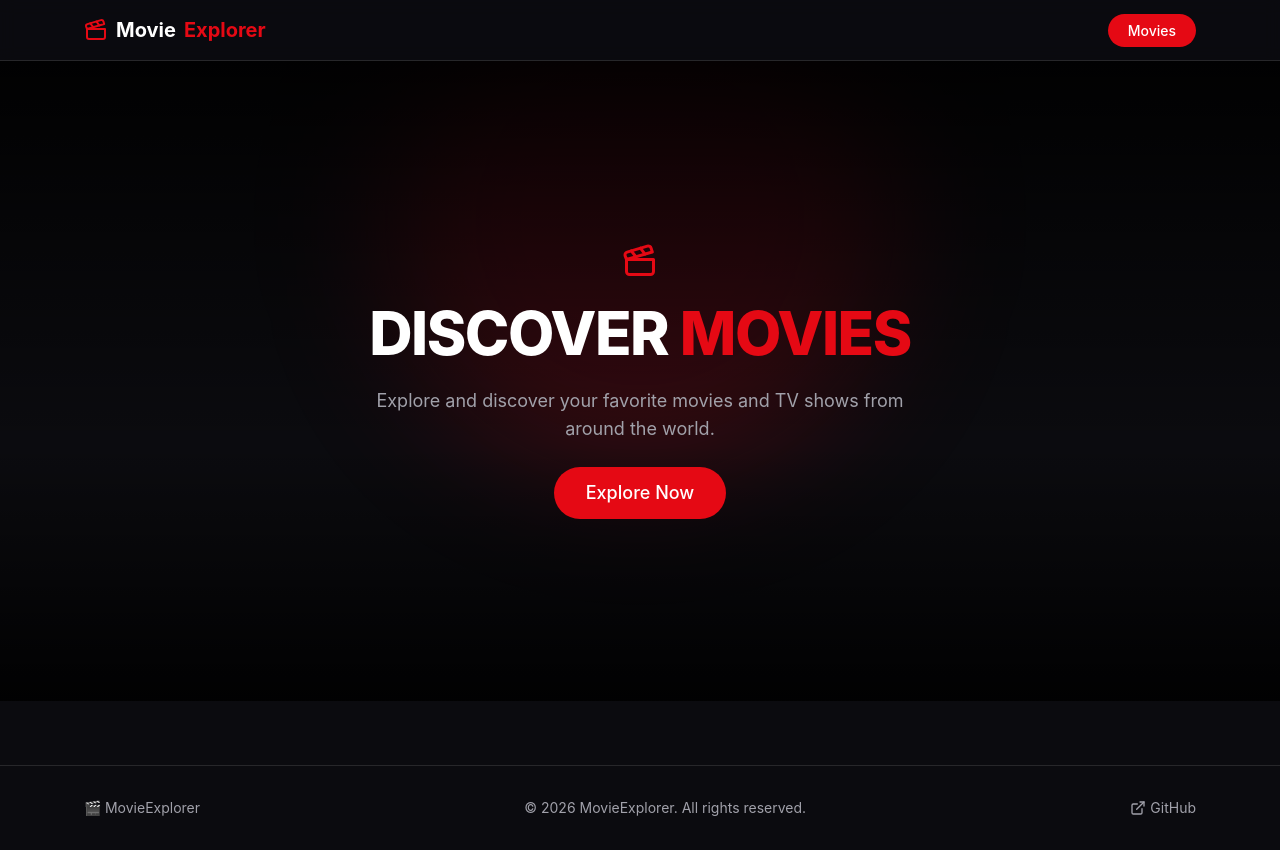
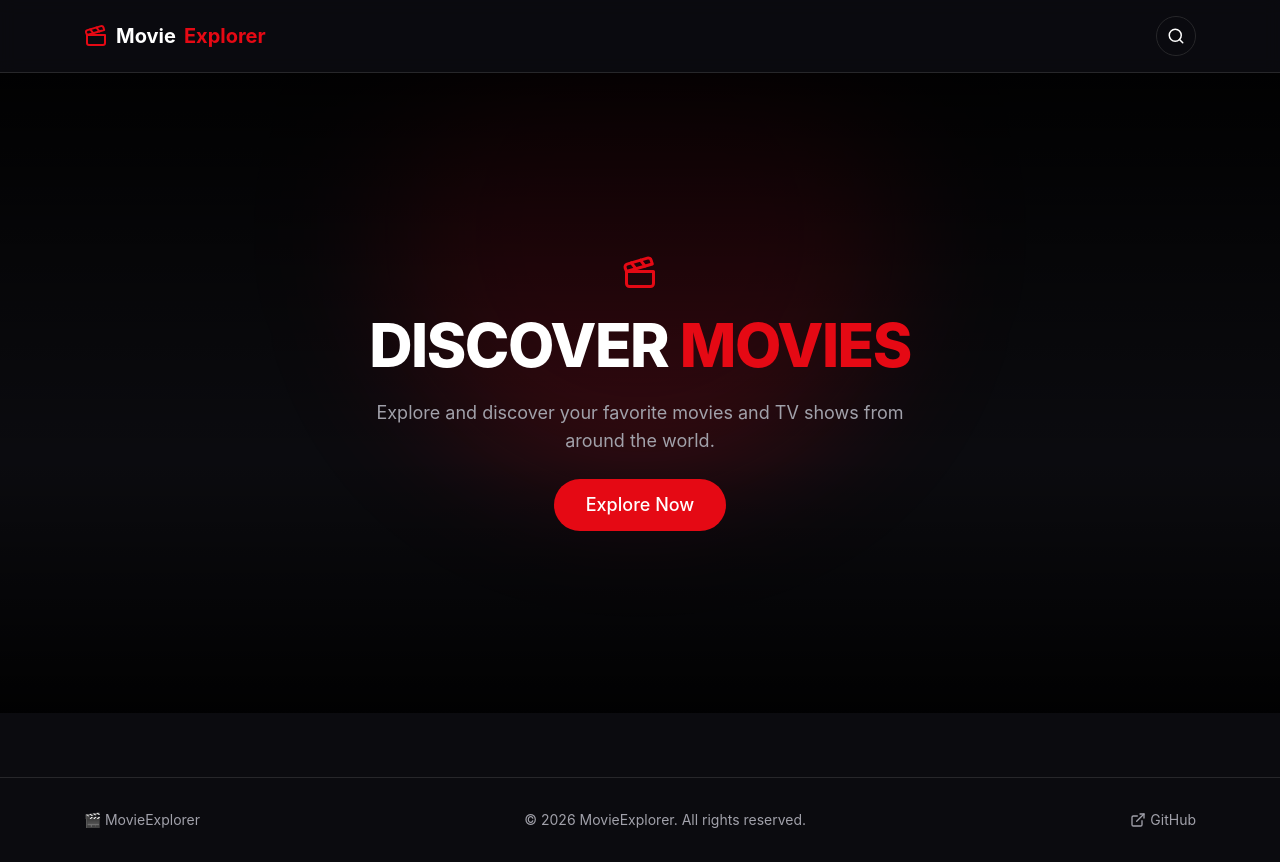
Before and after one commit to tash-9/MovieExplorer, a React (Vite) app: page / in a window 1280 px wide. Built offline with nearby package versions, Linux system fonts and the light colour scheme.

Commit message:
Fix broken navbar

```diff
--- a/src/components/Navbar.jsx
+++ b/src/components/Navbar.jsx
@@ -1,4 +1,4 @@
-import { Clapperboard } from "lucide-react";
+import { Clapperboard, Search } from "lucide-react";
 import { Link } from "react-router";
 
 const Navbar = () => {
@@ -12,9 +12,10 @@ const Navbar = () => {
         <nav>
           <Link
             to="/movies"
-            className="text-sm font-medium bg-accent hover:bg-accent/90 hover:scale-105 transition-all px-5 py-2 rounded-full text-white"
+            aria-label="Search movies"
+            className="flex items-center justify-center h-10 w-10 rounded-full border border-border text-white hover:border-accent hover:text-accent hover:scale-105 transition-all"
           >
-            Movies
+            <Search size={18} />
           </Link>
         </nav>
       </div>
```
